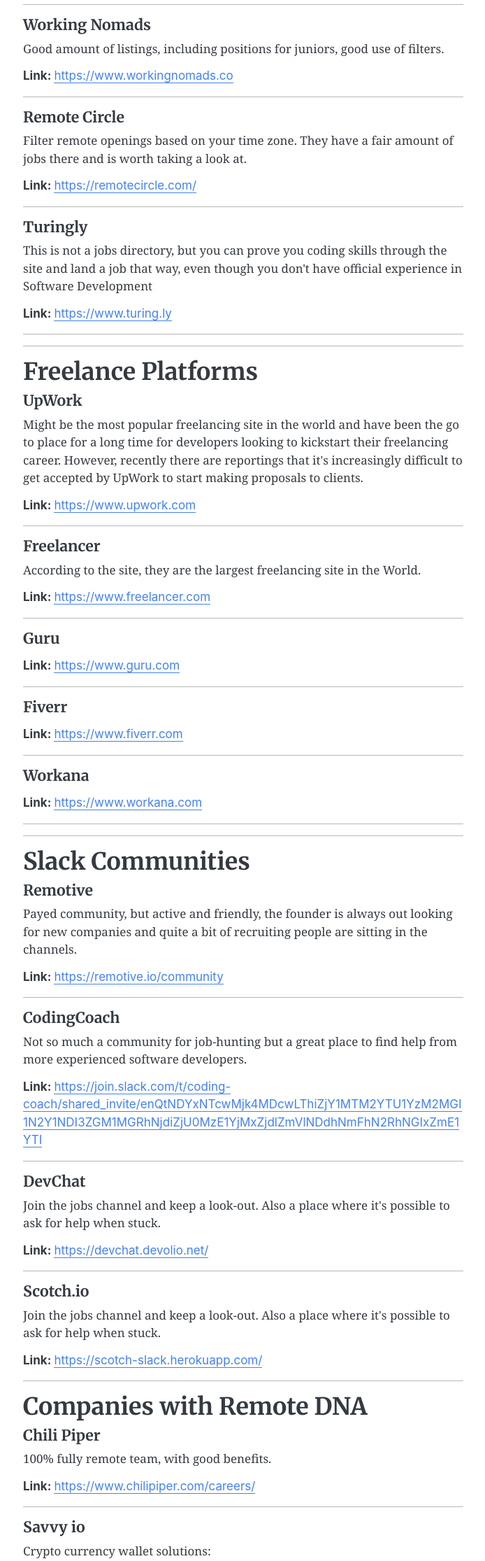
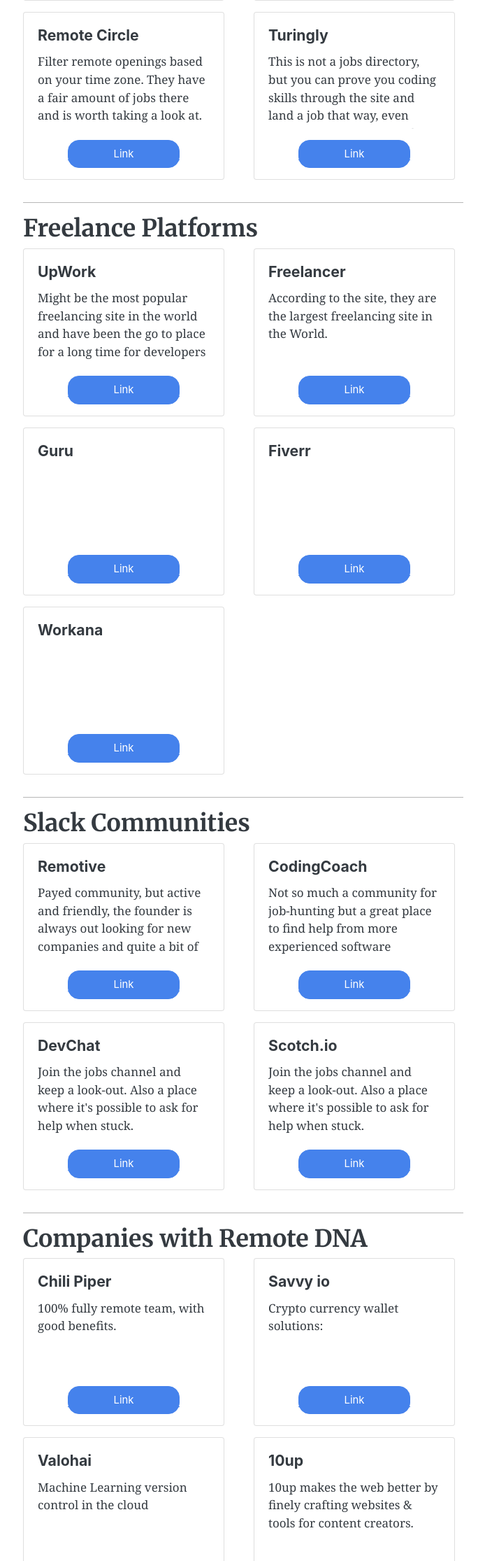
Before and after one commit to ugglr/Remote-Developer-jobs-directory, a Gatsby site: page /directories in a window 1280 px wide. Shown: the part 2208-4439 px from the top of the page at 70% size, without its empty margins (292-986 px from the left). Built offline with nearby package versions, Linux system fonts and the light colour scheme; Gatsby itself is replaced by a stand-in of ours; some packages are replaced by stand-ins of ours.

Commit message:
Rolled out a card layout for the directories page to save space. cleaned

```diff
--- a/content/blog/hello-world/index.md
+++ /dev/null
@@ -1,21 +0,0 @@
----
-title: Hello World
-date: "2015-05-01T22:12:03.284Z"
----
-
-This is my first post on my new fake blog! How exciting!
-
-I'm sure I'll write a lot more interesting things in the future.
-
-Oh, and here's a great quote from this Wikipedia on
-[salted duck eggs](http://en.wikipedia.org/wiki/Salted_duck_egg).
-
-> A salted duck egg is a Chinese preserved food product made by soaking duck
-> eggs in brine, or packing each egg in damp, salted charcoal. In Asian
-> supermarkets, these eggs are sometimes sold covered in a thick layer of salted
-> charcoal paste. The eggs may also be sold with the salted paste removed,
-> wrapped in plastic, and vacuum packed. From the salt curing process, the
-> salted duck eggs have a briny aroma, a gelatin-like egg white and a
-> firm-textured, round yolk that is bright orange-red in color.
-
-![Chinese Salty Egg](./salty_egg.jpg)
--- a/content/blog/my-second-post/index.md
+++ /dev/null
@@ -1,13 +0,0 @@
----
-title: My Second Post!
-date: "2015-05-06T23:46:37.121Z"
----
-
-Wow! I love blogging so much already.
-
-Did you know that "despite its name, salted duck eggs can also be made from
-chicken eggs, though the taste and texture will be somewhat different, and the
-egg yolk will be less rich."?
-([Wikipedia Link](http://en.wikipedia.org/wiki/Salted_duck_egg))
-
-Yeah, I didn't either.
--- a/src/components/card.js
+++ b/src/components/card.js
@@ -1,39 +1,34 @@
 import React from "react"
-import { Row, Col, Button } from "react-bootstrap"
+import { Card, Button } from "react-bootstrap"
 
 //Props:
 //logoImg: the path to the logo
 //title: The title of the card/App
-//description: Short description of the card
-//url: URL to the hosted version of the app
+//body: Short description of the card
+//url: url which the button links to.
+//img: add an image to the card.
 
 export default function card(props) {
   return (
-    <div
+    <Card
       style={{
-        width: "100%",
-        borderStyle: "solid",
-        borderWidth: "0.5px",
-        borderRadius: "2rem",
-        padding: "0.8rem",
+        width: "18rem",
+        marginBottom: "1rem",
+        height: "15rem",
       }}
     >
-      <strong style={{ fontSize: "2.2rem" }}>{props.title}</strong>
-      <Row style={{ marginTop: "1rem" }}>
-        <Col>
-          <img
-            src={props.logoImg}
-            alt="Error"
-            style={{ width: "15rem", borderRadius: "2rem" }}
-          />
-        </Col>
-        <Col>
-          <p>{props.description}</p>
-          <a href={props.url}>
-            <Button>Link</Button>
-          </a>
-        </Col>
-      </Row>
-    </div>
+      {/* <Card.Img variant="top" src={props.img} /> */}
+      <Card.Body style={{ overflow: "hidden", marginBottom: "1rem" }}>
+        <Card.Title>{props.title}</Card.Title>
+        <Card.Text>{props.body}</Card.Text>
+      </Card.Body>
+      <div style={{ margin: "auto", marginBottom: "1rem" }}>
+        <a href={props.url} target="_blank" rel="noopener noreferrer">
+          <Button variant="primary" style={{ width: "10rem" }}>
+            Link
+          </Button>
+        </a>
+      </div>
+    </Card>
   )
 }
--- a/src/components/layout.js
+++ b/src/components/layout.js
@@ -65,7 +65,7 @@
         }}
       >
         <header>{header}</header>
-        <Navbar></Navbar>
+        <Navbar />
         <main>{children}</main>
         <footer>
           © {new Date().getFullYear()}, Built with
--- a/src/pages/directories.js
+++ b/src/pages/directories.js
@@ -1,8 +1,13 @@
 import React from "react"
 import { graphql } from "gatsby"
 
+import { Row, Col } from "react-bootstrap"
+
 import Layout from "../components/layout"
 import SEO from "../components/seo"
+import Card from "../components/card"
+
+import defaultLogo from "../images/game.png"
 
 class Directories extends React.Component {
   render() {
@@ -1283,78 +1288,84 @@
       <Layout location={this.props.location} title={siteTitle}>
         <SEO title="List of remote junior developer jobs directories" />
         <div>
-          <ul style={{ listStyle: "none" }}>
+          <Row>
             {comps.map(comp => {
               return (
                 <>
-                  <li>
-                    <h5>{comp.name}</h5>
-                    <p>{comp.body}</p>
-                    <strong>Link: </strong>
-                    <a href={comp.url}>{comp.url}</a>
-                  </li>
-                  <hr />
+                  <Col>
+                    <Card
+                      title={comp.name}
+                      body={comp.body}
+                      url={comp.url}
+                      img={defaultLogo}
+                    />
+                  </Col>
                 </>
               )
             })}
-          </ul>
+          </Row>
         </div>
         <hr />
 
         <h2>Freelance Platforms</h2>
 
-        <ul style={{ listStyle: "none" }}>
+        <Row>
           {freelance.map(site => {
             return (
               <>
-                <li>
-                  <h5>{site.name}</h5>
-                  <p>{site.body}</p>
-                  <strong>Link: </strong>
-                  <a href={site.url}>{site.url}</a>
-                </li>
+                <Col>
+                  <Card
+                    title={site.name}
+                    body={site.body}
+                    url={site.url}
+                    img={defaultLogo}
+                  />
+                </Col>
                 <hr />
               </>
             )
           })}
-        </ul>
+        </Row>
 
         <hr />
 
         <h2>Slack Communities</h2>
 
-        <ul style={{ listStyle: "none" }}>
+        <Row>
           {slackChannels.map(channel => {
             return (
               <>
-                <li>
-                  <h5>{channel.name}</h5>
-                  <p>{channel.body}</p>
-                  <strong>Link: </strong>
-                  <a href={channel.url}>{channel.url}</a>
-                </li>
-                <hr />
+                <Col>
+                  <Card
+                    title={channel.name}
+                    body={channel.body}
+                    url={channel.url}
+                  />
+                </Col>
               </>
             )
           })}
-        </ul>
+        </Row>
+
+        <hr />
 
         <h2>Companies with Remote DNA</h2>
-        <ul style={{ listStyle: "none" }}>
+        <Row>
           {remoteCompanies.map(company => {
             return (
               <>
-                <li>
-                  <h5>{company.name}</h5>
-                  <p>{company.body}</p>
-                  <strong>Link: </strong>
-                  <a href={company.url}>{company.url}</a>
-                </li>
-                <hr />
+                <Col>
+                  <Card
+                    title={company.name}
+                    body={company.body}
+                    url={company.url}
+                    img={defaultLogo}
+                  />
+                </Col>
               </>
             )
           })}
-        </ul>
+        </Row>
 
         <hr />
       </Layout>
```
Also changed, not shown: src/pages/testerpage.js (+4 -6 lines), content/blog/hello-world/salty_egg.jpg (deleted).
